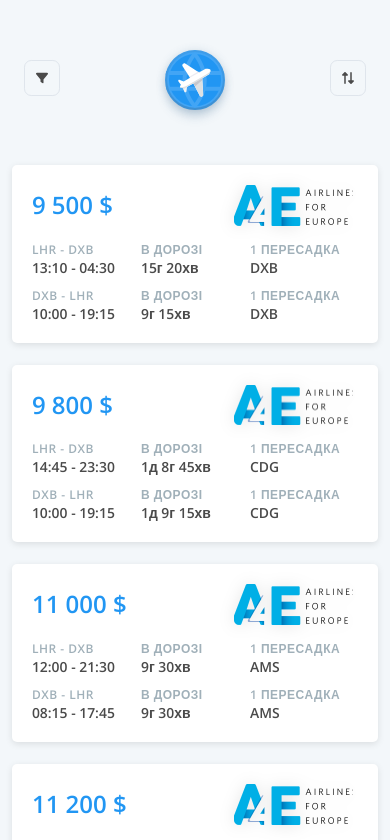
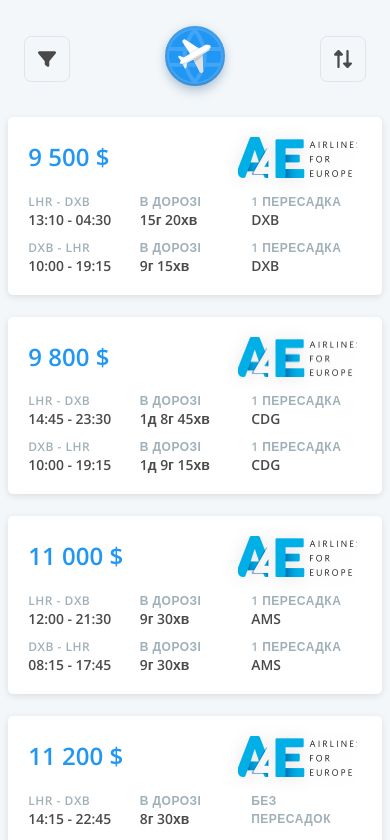
Before and after one commit to LizaSmetan/avia, a React (Create React App) app: page / in a window 390 px wide. Shown: the top 840 px of the page. Built offline with nearby package versions, Linux system fonts and the light colour scheme.

Commit message:
Responsive edits

```diff
--- a/src/components/Filter/Filter.scss
+++ b/src/components/Filter/Filter.scss
@@ -28,7 +28,7 @@
 
     &__button{
         position: absolute !important;
-        top: 5rem;
+        top: 3rem;
         left: 2rem;
     }
 }
--- a/src/components/Filter/Filter.tsx
+++ b/src/components/Filter/Filter.tsx
@@ -21,7 +21,7 @@ const Filter: React.FC = () => {
     const values = useSelector((state: RootState) => state.filter.transfer);
 
     const options = useMemo(() => {
-        return [{ value: -1, title: 'Все' }, ...TRANSFERS].map((option) => {
+        return [{ value: -1, title: 'Всі' }, ...TRANSFERS].map((option) => {
             return {
                 ...option,
                 isChecked:
--- a/src/components/Sort/Sort.scss
+++ b/src/components/Sort/Sort.scss
@@ -69,7 +69,7 @@
 
     &__button{
         position: absolute !important;
-        top: 5rem;
+        top: 3rem;
         right: 2rem;
     }
 }
--- a/src/components/Tickets/TicketItem/TicketItem.tsx
+++ b/src/components/Tickets/TicketItem/TicketItem.tsx
@@ -30,7 +30,7 @@ const TicketItem = (props: Props) => {
                                 : '',
                         )}
                     >
-                        <a href="/">
+                        <a href={process.env.PUBLIC_URL}>
                             <img src={company.logo} alt={ticket.company} />
                         </a>
                     </div>
--- a/src/elements/Checkbox/Checkbox.scss
+++ b/src/elements/Checkbox/Checkbox.scss
@@ -4,6 +4,7 @@
     margin: 0;
     border: none;
     cursor: pointer;
+    font-size: 1.08rem;
 
     &_content{
         display: flex;
@@ -47,7 +48,6 @@
 
         &__title{
             color: var(--grey-dark-color);
-            font-size: 1.08rem;
         }
     }
 }
--- a/src/elements/Dropdown/Dropdown.scss
+++ b/src/elements/Dropdown/Dropdown.scss
@@ -1,4 +1,13 @@
 @use '../../assets/uikit' as *;
+
+@mixin active-button {
+    background: var(--main-color);
+    border: 1px solid var(--main-color);
+
+    svg{
+        fill: var(--white-color);
+    }
+}
 
 .dropdown{
     position: relative;
@@ -14,32 +23,49 @@
         justify-content: center;
         border: 1px solid var(--grey-border-color);
         border-radius: 0.6rem;
-        width: 3rem;
-        height: 3rem;
+        width: 3.8rem;
+        height: 3.8rem;
+        cursor: pointer;
 
         svg{
+            width: 1.5rem;
+            height: 1.5rem;
             fill: var(--grey-dark-color);
         }
 
         &--opened{
-            background: var(--main-color);
-            border: 1px solid var(--main-color);
+            @include active-button;
+        }
 
-            svg{
-                fill: var(--white-color);
-            }
+        &:hover {
+            @include active-button;
         }
     }
 
     &__menu{
         position: absolute;
-        top: 100%;
+        top: calc(100% + 1rem);
         left: 0;
-        padding: 1.2rem 1rem;
+        padding: 0.83rem 0;
+
+        &::before{
+            content: '';
+            display: block;
+            position: absolute;
+            top: -1.8rem;
+            left: 1.2rem;
+            border: 0.8rem solid transparent;
+            border-bottom: 1rem solid var(--white-color);
+        }
 
         &--left{
             right: 0;
             left: auto;
+
+            &::before{
+                right: 1.2rem;
+                left: auto;
+            }
         }
 
         @include panel;
@@ -50,20 +76,19 @@
             width: 100%;
             white-space: nowrap;
             background: transparent;
-            padding: 0;
             margin: 0;
             outline: none;
             text-align: left;
-            letter-spacing: 0.5px;
+            letter-spacing: 1px;
             color: var(--grey-dark-color);
-            font-size: 1.08rem;
+            font-size: 1.3rem;
+            padding: 0.83rem 1.66rem;
+            cursor: pointer;
 
-            &+&{
-                margin-top: 1rem;
-            }
 
+            &:hover,
             &--active{
-                color: var(--main-color);
+                background-color: #F1FCFF;
             }
         }
     }
--- a/src/elements/Dropdown/Dropdown.tsx
+++ b/src/elements/Dropdown/Dropdown.tsx
@@ -46,7 +46,9 @@ const Dropdown = (props: Props) => {
                             if (multiple) {
                                 return (
                                     <Checkbox
-                                        className="dropdown__menu__option"
+                                        className={clsx(
+                                            'dropdown__menu__option',
+                                        )}
                                         key={`options_Checkbox_${title}`}
                                         isChecked={Boolean(option.isChecked)}
                                         title={title}
--- a/src/index.css
+++ b/src/index.css
@@ -17,9 +17,21 @@ html {
     font-size: 12px;
 }
 
-@media screen and (width >= 960px) {
+@media screen and (width >= 1200px) {
     html {
-        font-size: 1vw;
+        font-size: 14px;
+    }
+}
+
+@media screen and (width >= 1920px) {
+    html {
+        font-size: 16px;
+    }
+}
+
+@media screen and (width < 375px) {
+    html {
+        font-size: 10px;
     }
 }
 
--- a/src/layout/MainLayout.scss
+++ b/src/layout/MainLayout.scss
@@ -1,12 +1,25 @@
+@use '../assets/uikit' as *;
+
+$logo-offset: 4.16rem;
+$logo-offset-mobile: 2.16rem;
+
 .layout {
-    padding: 4.16rem 1rem;
+    padding: $logo-offset 1rem;
     max-width: calc(64.5rem + 2rem);
     width: 100%;
     margin: 0 auto;
 
+    @include mobile {
+        padding: $logo-offset-mobile 0.7rem;
+    }
+
     &__logo{
-        margin-bottom: 4.16rem;
+        margin-bottom: $logo-offset;
         text-align: center;
+
+        @include mobile {
+            margin-bottom: $logo-offset-mobile;
+        }
 
         a{
             position: relative;
--- a/src/layout/MainLayout.tsx
+++ b/src/layout/MainLayout.tsx
@@ -9,7 +9,7 @@ const MainLayout: React.FC<Props> = ({ children }) => {
     return (
         <div className="layout">
             <div className="layout__logo">
-                <a href="/">
+                <a href={process.env.PUBLIC_URL}>
                     <img src={Logo} alt="logo" />
                 </a>
             </div>
```
